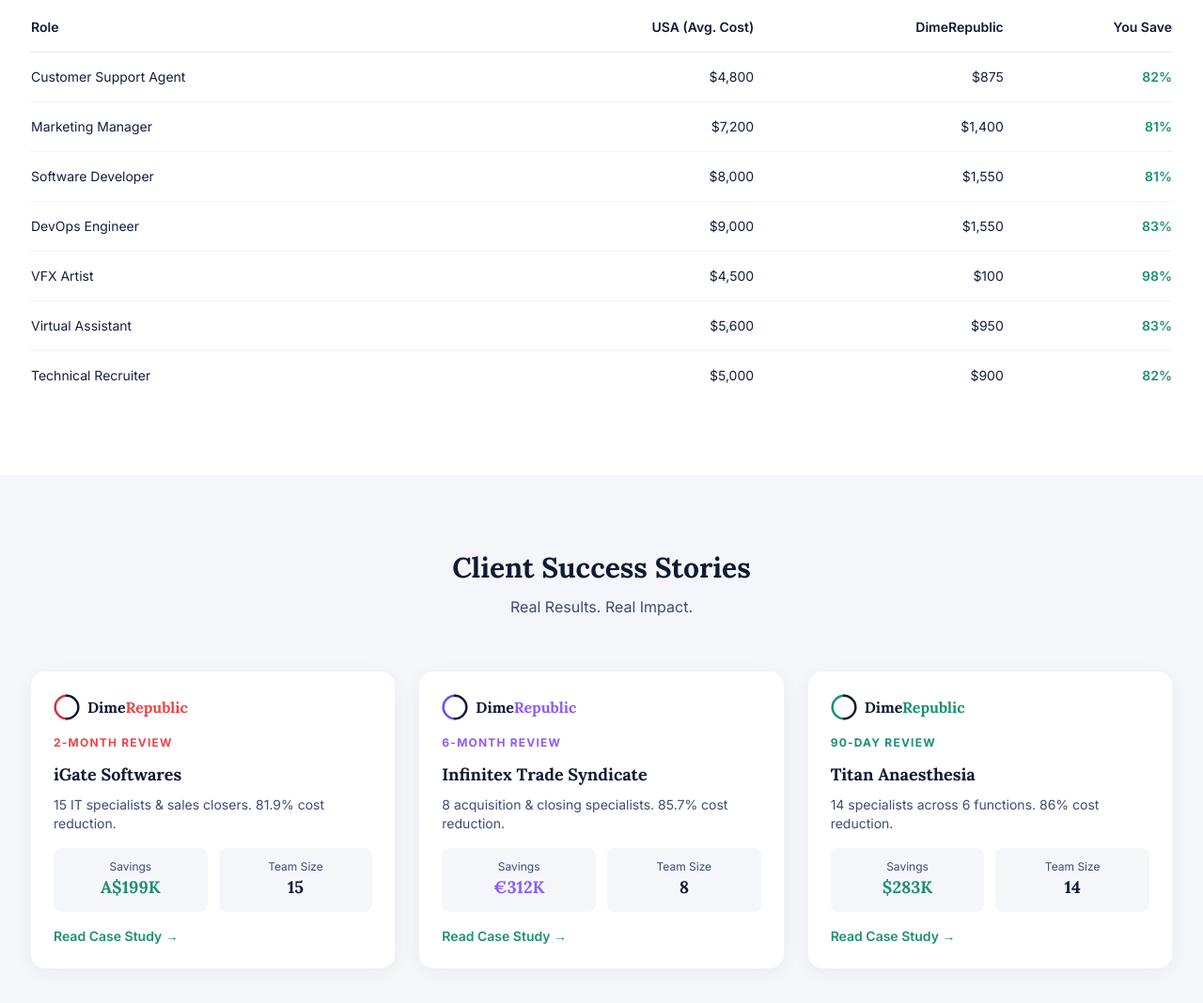
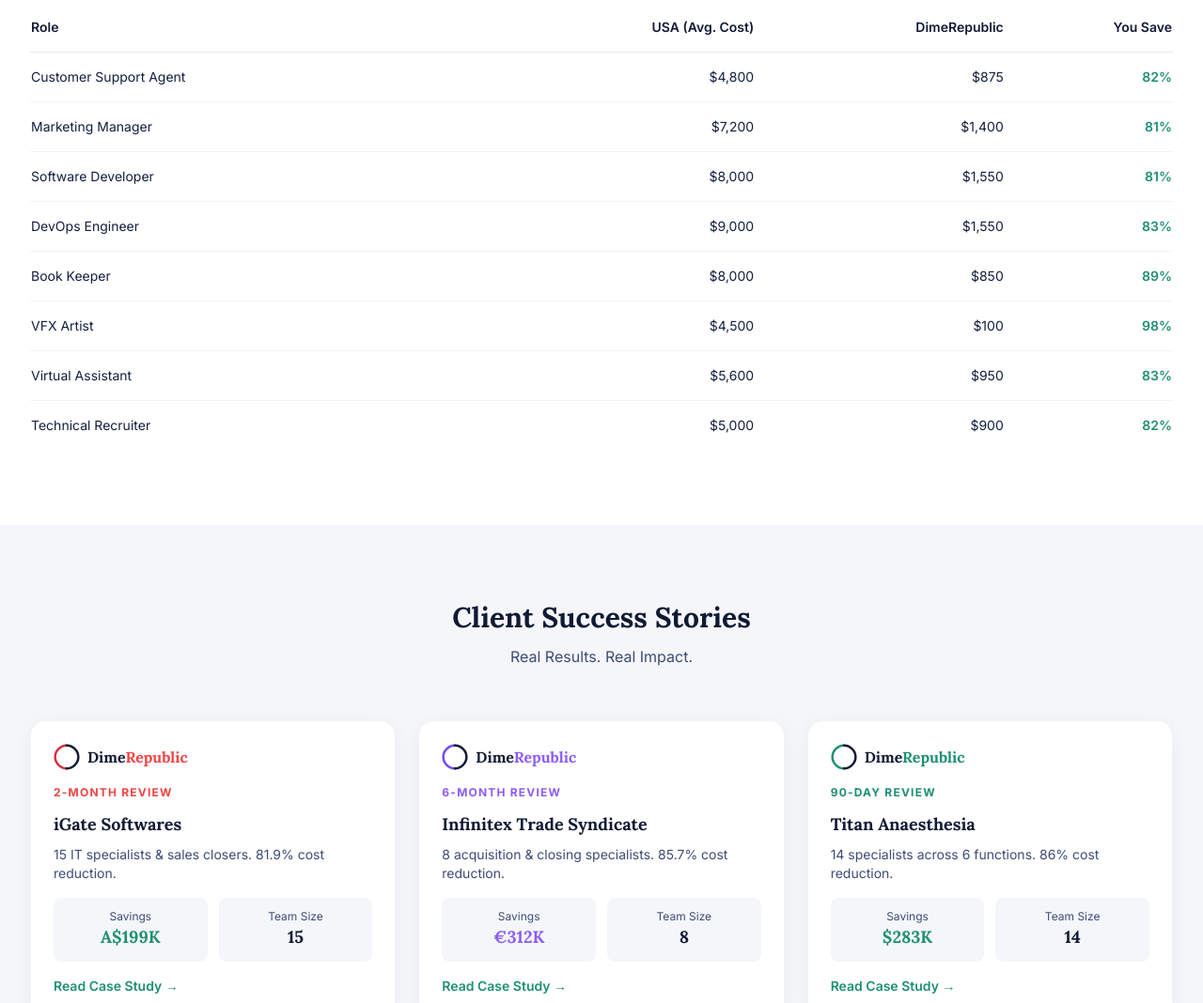
Before and after one commit to DimeRepublic/DimeRepublic-website, a website built with Vite: page docs/index.html in a window 1280 px wide. Shown: the part 3062-4130 px from the top of the page at 94% size. Built offline with nearby package versions, Linux system fonts and the light colour scheme.

Commit message:
Add Book Keeper row: ,000 / 50 (89% savings)

```diff
--- a/docs/index.html
+++ b/docs/index.html
@@ -299,6 +299,7 @@
             <label class="text-sm text-navy-400 block mb-2">Average Monthly Cost</label>
             <select id="avgCost" onchange="updateCalc(0)" class="rounded-lg border border-navy/10 bg-white px-4 py-2 text-navy font-semibold focus:outline-none focus:ring-2 focus:ring-accent">
               <option value="100">$100 / month</option>
+              <option value="850">$850 / month</option>
               <option value="875">$875 / month</option>
               <option value="950">$950 / month</option>
               <option value="1400">$1,400 / month</option>
@@ -371,6 +372,12 @@
               <td class="py-4 text-right">$9,000</td>
               <td class="py-4 text-right">$1,550</td>
               <td class="py-4 text-right font-semibold text-accent">83%</td>
+            </tr>
+            <tr class="border-b border-navy/5">
+              <td class="py-4">Book Keeper</td>
+              <td class="py-4 text-right">$8,000</td>
+              <td class="py-4 text-right">$850</td>
+              <td class="py-4 text-right font-semibold text-accent">89%</td>
             </tr>
             <tr class="border-b border-navy/5">
               <td class="py-4">VFX Artist</td>
@@ -684,7 +691,7 @@
 
   <script>
     let employees = 10;
-    const avgCosts = { '100': 4500, '875': 4800, '950': 5600, '1400': 7200, '1550': 8500 };
+    const avgCosts = { '100': 4500, '850': 8000, '875': 4800, '950': 5600, '1400': 7200, '1550': 8500 };
 
     function updateCalc(delta) {
       employees = Math.max(1, Math.min(50, employees + delta));
```
Also changed, not shown: index.html (+8 -1 lines).
